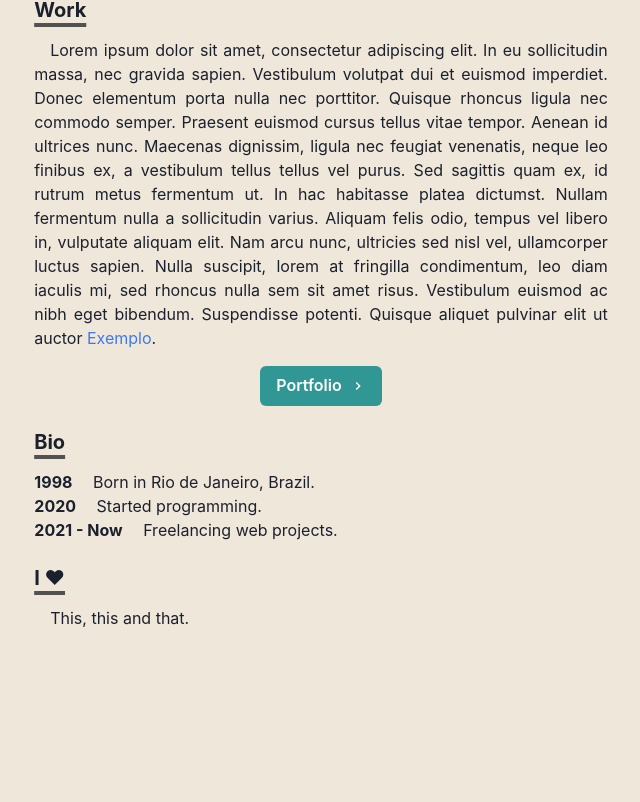
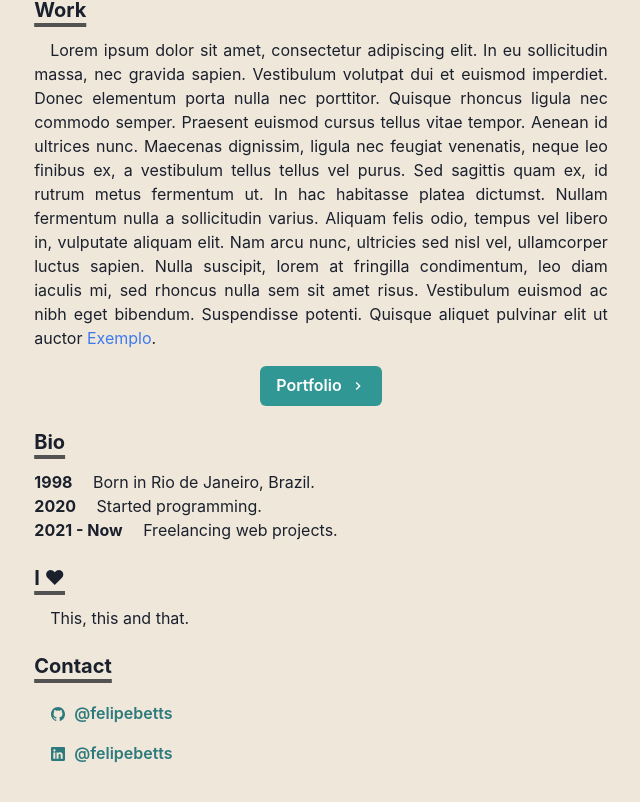
Before and after one commit to felipebetts/portfolio, a Next.js app: page / in a window 1280 px wide. Shown: the part 224-1026 px from the top of the page, without its empty margins (319-959 px from the left). Before the commit the page ends 910 px from the top, so only its background shows below. Built offline with nearby package versions, Linux system fonts and the light colour scheme.

Commit message:
v0 final

```diff
--- a/package.json
+++ b/package.json
@@ -20,7 +20,8 @@
     "framer-motion": "^6.2.8",
     "next": "^12.1.4",
     "react": "^18.0.0",
-    "react-dom": "^18.0.0"
+    "react-dom": "^18.0.0",
+    "react-icons": "^4.3.1"
   },
   "devDependencies": {
     "eslint": "^8.12.0",
--- a/pages/index.jsx
+++ b/pages/index.jsx
@@ -3,8 +3,12 @@ import {
     Button,
     Container,
     Heading,
+    Icon,
     Image,
     Link,
+    List,
+    ListItem,
+    SimpleGrid,
     useColorModeValue
 } from "@chakra-ui/react"
 import Layout from '../components/layout/article'
@@ -13,6 +17,12 @@ import Paragraph from '../components/paragraph'
 import NextLink from 'next/link'
 import { ChevronRightIcon } from "@chakra-ui/icons"
 import { BioSection, BioYear } from '../components/bio'
+import { GridItem } from "../components/grid-item"
+import {
+    IoLogoLinkedin,
+    IoLogoGithub,
+    IoLogoDiscord,
+} from 'react-icons/io5'
 
 const Page = () => {
     return (
@@ -136,6 +146,47 @@ const Page = () => {
                         This, this and that.
                     </Paragraph>
                 </Section>
+
+                <Section
+                    delay={0.3}
+                >
+                    <Heading
+                        as='h3'
+                        variant='section-title'
+                    >
+                        Contact
+                    </Heading>
+                    <List>
+                        <ListItem>
+                            <Link
+                                href='https://github.com/felipebetts'
+                                target='_blank'
+                            >
+                                <Button
+                                    variant='ghost'
+                                    colorScheme='teal'
+                                    leftIcon={<Icon as={IoLogoGithub} />}
+                                >
+                                    @felipebetts
+                                </Button>
+                            </Link>
+                        </ListItem>
+                        <ListItem>
+                            <Link
+                                href='https://www.linkedin.com/in/felipe-betts/'
+                                target='_blank'
+                            >
+                                <Button
+                                    variant='ghost'
+                                    colorScheme='teal'
+                                    leftIcon={<Icon as={IoLogoLinkedin} />}
+                                >
+                                    @felipebetts
+                                </Button>
+                            </Link>
+                        </ListItem>
+                    </List>
+                </Section>
             </Container>
         </Layout>
     )
```
Also changed, not shown: pages/posts.jsx (added, +42 -0 lines), 2 other files (tests, documents, lock files or other folders).
